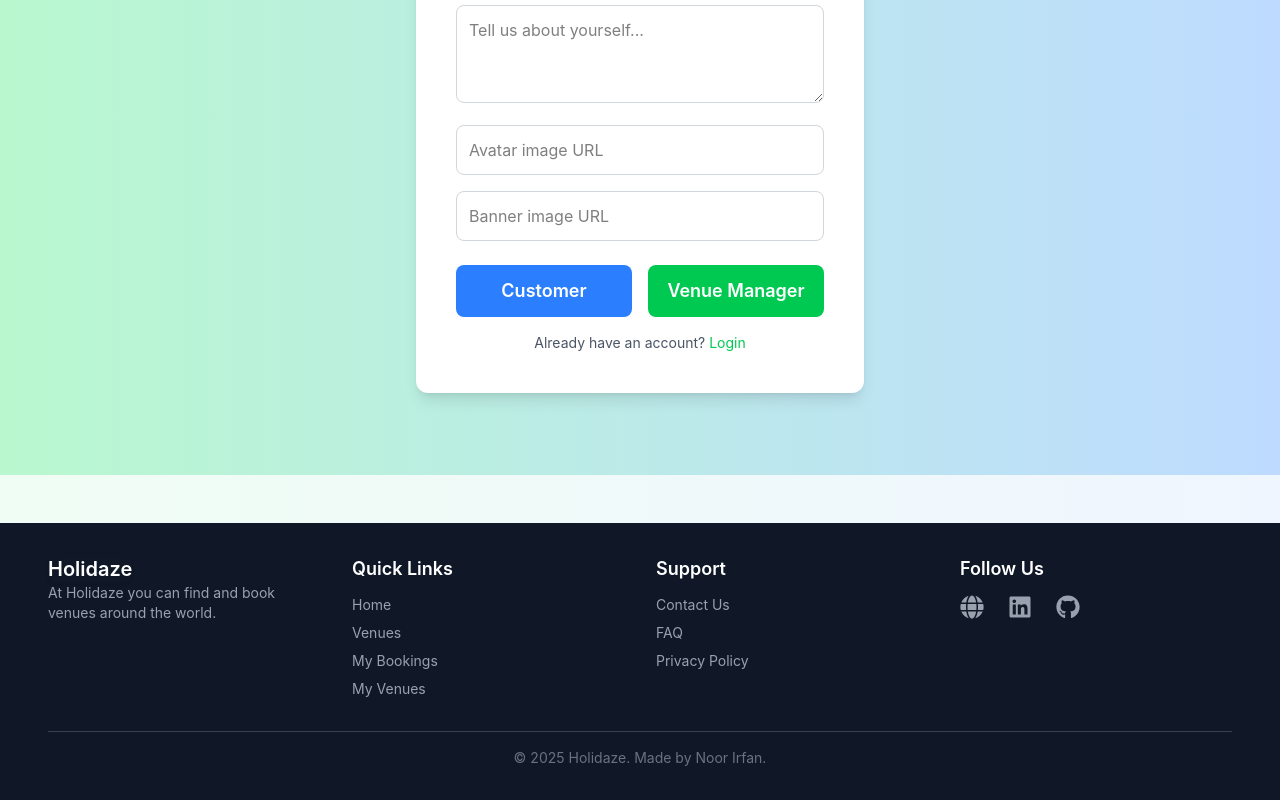
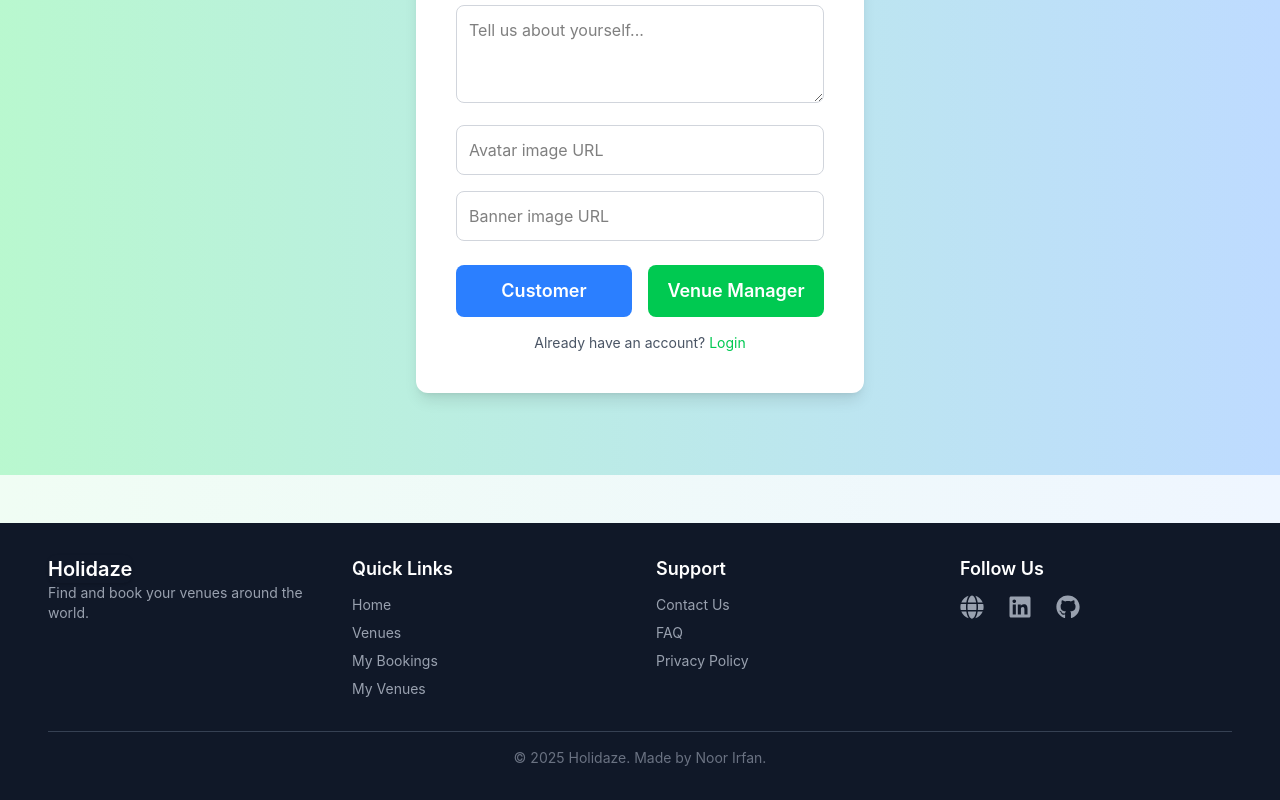
Before and after one commit to Noor807/Holidaze, a React (Vite) app: page /register in a window 1280 px wide. Shown: the part 391-1191 px from the top of the page. Built offline with nearby package versions, Linux system fonts and the light colour scheme; no server answers.

Commit message:
formatted footers

```diff
--- a/src/components/footer.tsx
+++ b/src/components/footer.tsx
@@ -18,8 +18,7 @@ const Footer = () => {
           </a>
 
           <p className="text-gray-400 text-sm">
-            At Holidaze you can find and book venues around the
-            world.
+            Find and book your venues around the world.
           </p>
         </div>
 
```
